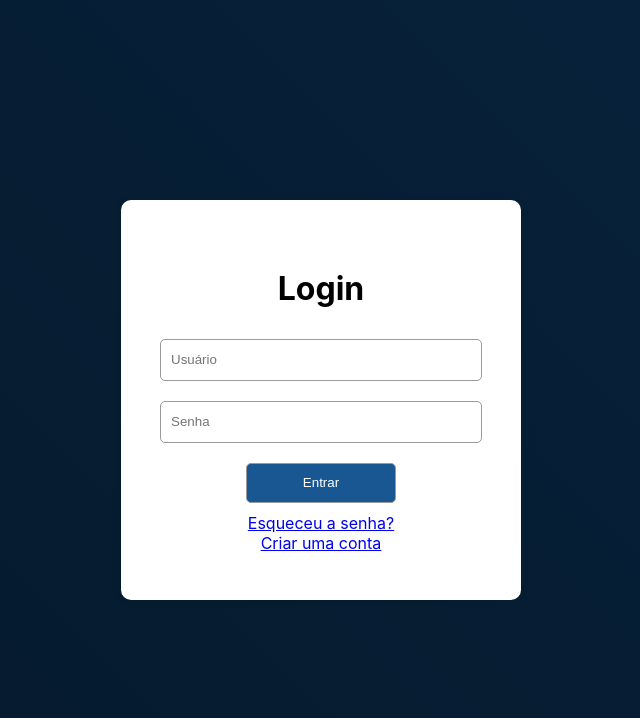
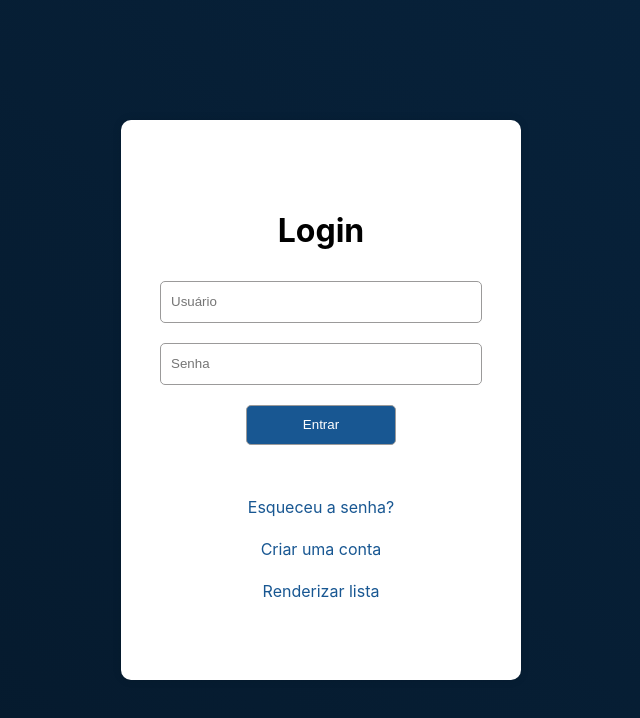
Before and after one commit to JoaoOliveira-Dev/system_template, a React (Create React App) app in the folder system-default/: page / in a window 1280 px wide. Shown: the top 718 px of the page, without its empty margins (319-959 px from the left). Built offline with nearby package versions, Linux system fonts and the light colour scheme.

Commit message:
não lembro o que eu fiz

```diff
--- a/system-default/src/App.js
+++ b/system-default/src/App.js
@@ -9,6 +9,7 @@ import "./App.css";
 import LoginPages from "./pages/LoginPages";
 import HomePages from "./pages/HomePage";
 import CreateAccount from "./pages/CreateAccount";
+import RenderList from "./pages/RenderList";
 
 function App() {
   return (
@@ -17,6 +18,7 @@ function App() {
         <Routes>
           <Route path="/" element={<LoginPages />} />
           <Route path="/create-account" element={<CreateAccount />} />
+          <Route path="/render-list" element={<RenderList />} />
         </Routes>
       </BrowserRouter>
     </div>
--- a/system-default/src/pages/LoginPages/index.jsx
+++ b/system-default/src/pages/LoginPages/index.jsx
@@ -1,10 +1,30 @@
 // Imports do REACT
-import React from "react";
+import { useState, useEffect } from "react";
+import { ToastContainer, toast } from "react-toastify";
+import "react-toastify/dist/ReactToastify.css";
+
+// Import para conectar com o servidor
+import Axios from "axios";
 
 // Import do CSS
 import "./style.css";
 
 const LoginPages = () => {
+  const getReq = (e) => {
+    e.preventDefault();
+
+    Axios.get("http://localhost:3001/api/get")
+      .then((response) => {
+        console.log("enviado: ", response.data);
+        toast.success("👄 Conta criada com sucesso!");
+      })
+      .catch((error) => {
+        console.log(error);
+        toast.error("Erro ao criar conta. Tente novamente mais tarde.");
+      });
+    return;
+  };
+
   return (
     <div className="container">
       <div className="loginBox">
@@ -12,10 +32,15 @@ const LoginPages = () => {
         <form className="form">
           <input type="text" placeholder="Usuário" />
           <input type="password" placeholder="Senha" />
-          <button type="submit">Entrar</button>
+          <button type="submit" onClick={getReq}>
+            Entrar
+          </button>
         </form>
-        <a href="#">Esqueceu a senha?</a>
-        <a href="/create-account">Criar uma conta</a>
+        <div className="links">
+          <a href="#">Esqueceu a senha?</a>
+          <a href="/create-account">Criar uma conta</a>
+          <a href="/render-list">Renderizar lista</a>
+        </div>
       </div>
     </div>
   );
--- a/system-default/src/pages/LoginPages/style.css
+++ b/system-default/src/pages/LoginPages/style.css
@@ -27,8 +27,10 @@
   flex-direction: column;
   justify-content: center;
   align-items: center;
-  height: 400px;
-  width: 400px;
+  height: 70vh;
+  min-height: 400px;
+  width: 25vw;
+  min-width: 400px;
   background-color: #fff;
   border-radius: 10px;
   box-shadow: 0 0 10px 0 rgba(0, 0, 0, 0.103);
@@ -58,3 +60,30 @@
 .loginBox button:hover {
   background-color: #0971b4;
 }
+
+.links {
+  display: flex;
+  flex-direction: column;
+
+  margin: 30px;
+  margin-bottom: 0;
+}
+
+.links a {
+  color: #185792;
+  text-decoration: none;
+  margin: 10px;
+}
+
+.links a::before {
+  content: "";
+  display: block;
+  height: 2px;
+  width: 0%;
+  background-color: #185792;
+  transition: width 0.3s ease-in-out;
+}
+
+.links a:hover::before {
+  width: 100%;
+}
```
